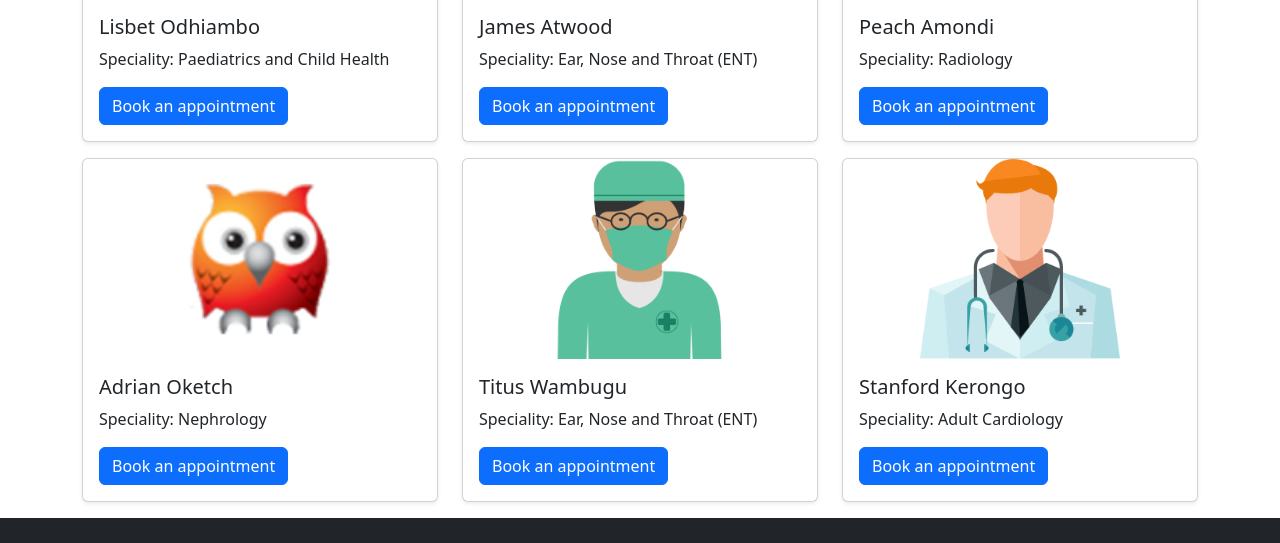
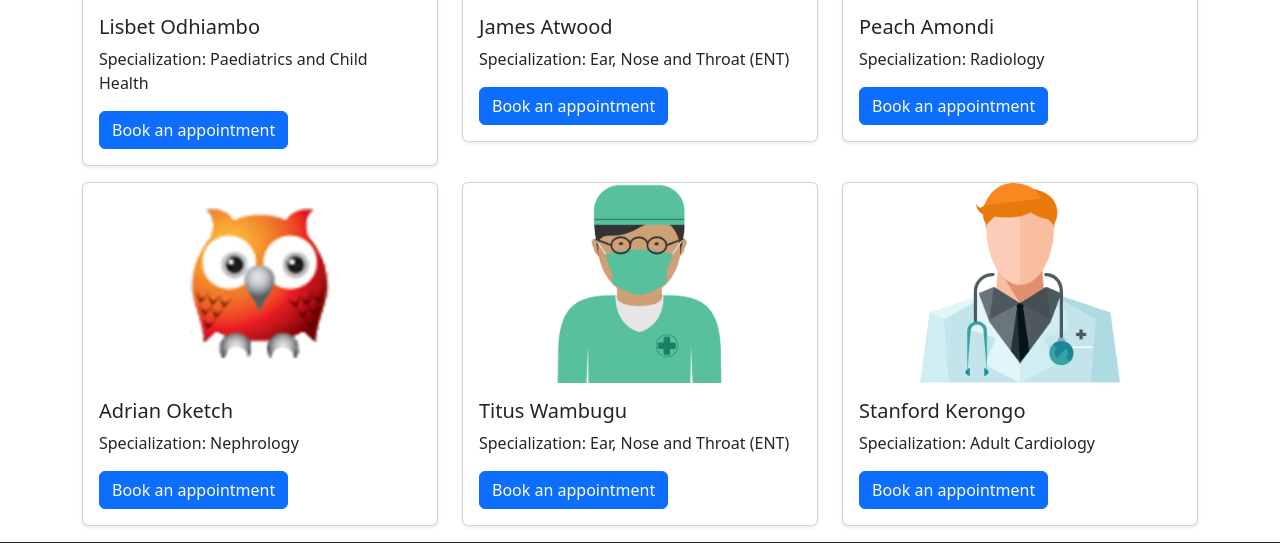
Before and after one commit to kurosakiaduma/poza, a Django app: page /doctors/ in a window 1280 px wide. Shown: the part 282-825 px from the top of the page. Run offline with Django 4.2, Linux system fonts and the light colour scheme; data comes from the database, SQL or seed files in the repository; both versions use the stored data as it was after the commit; some libraries are stand-ins or nearby versions; some web fonts are replaced.

Commit message:
docs and README updates

```diff
--- a/booking/templates/doctors.html
+++ b/booking/templates/doctors.html
@@ -18,7 +18,7 @@
           <!-- Card title -->
           <h5 class="card-title">{{ doc.name }}</h5>
           <!-- Card text -->
-          <p class="card-text">Speciality: {{ doc.role }}</p>
+          <p class="card-text">Specialization: {{ doc.role }}</p>
           <!-- Card button (optional) -->
           <a href="{% url 'booking' %}" class="btn btn-primary">Book an appointment</a>
         </div>
```
Also changed, not shown: README.md (added), db.sqlite3, 7 other files.
